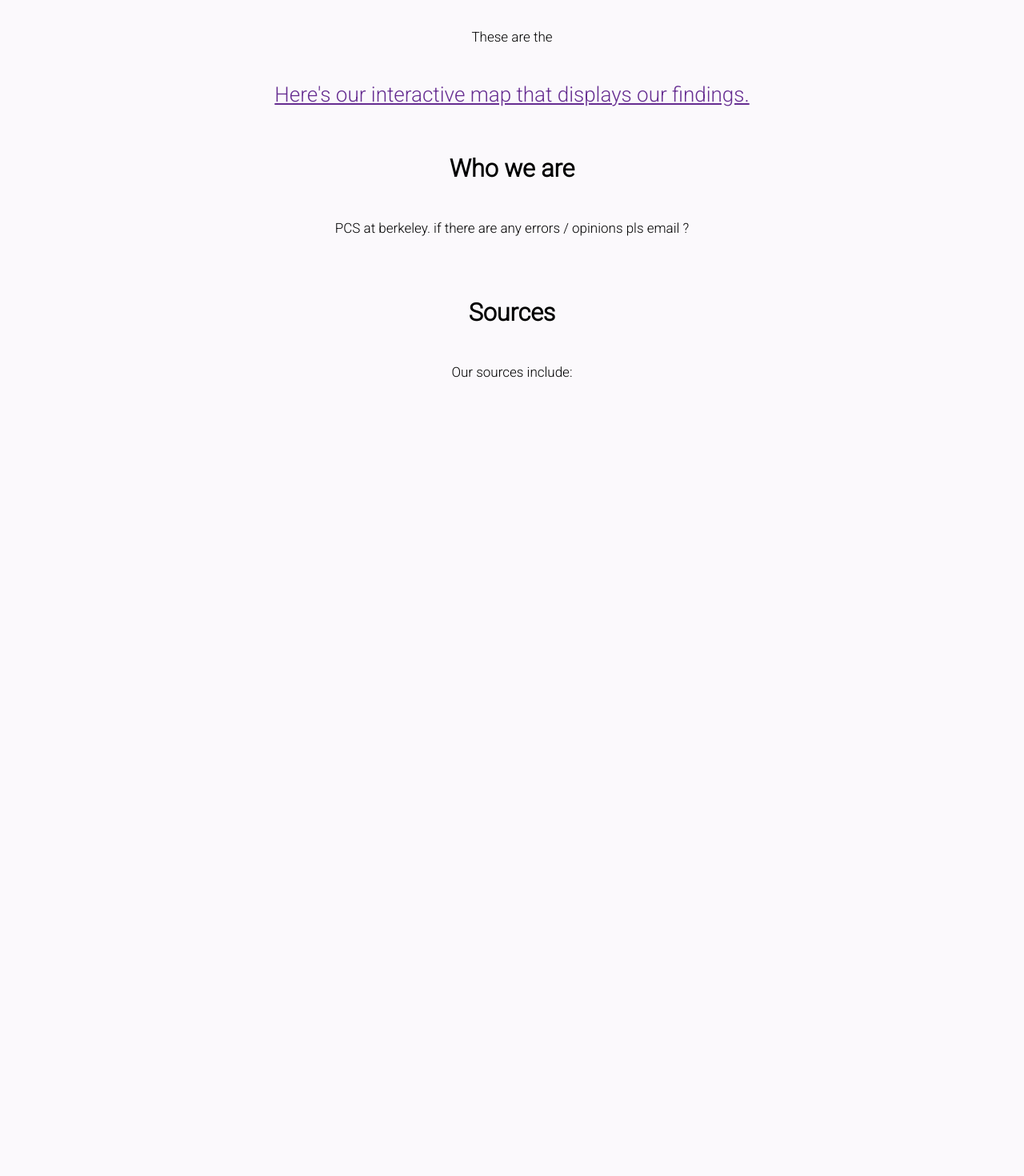
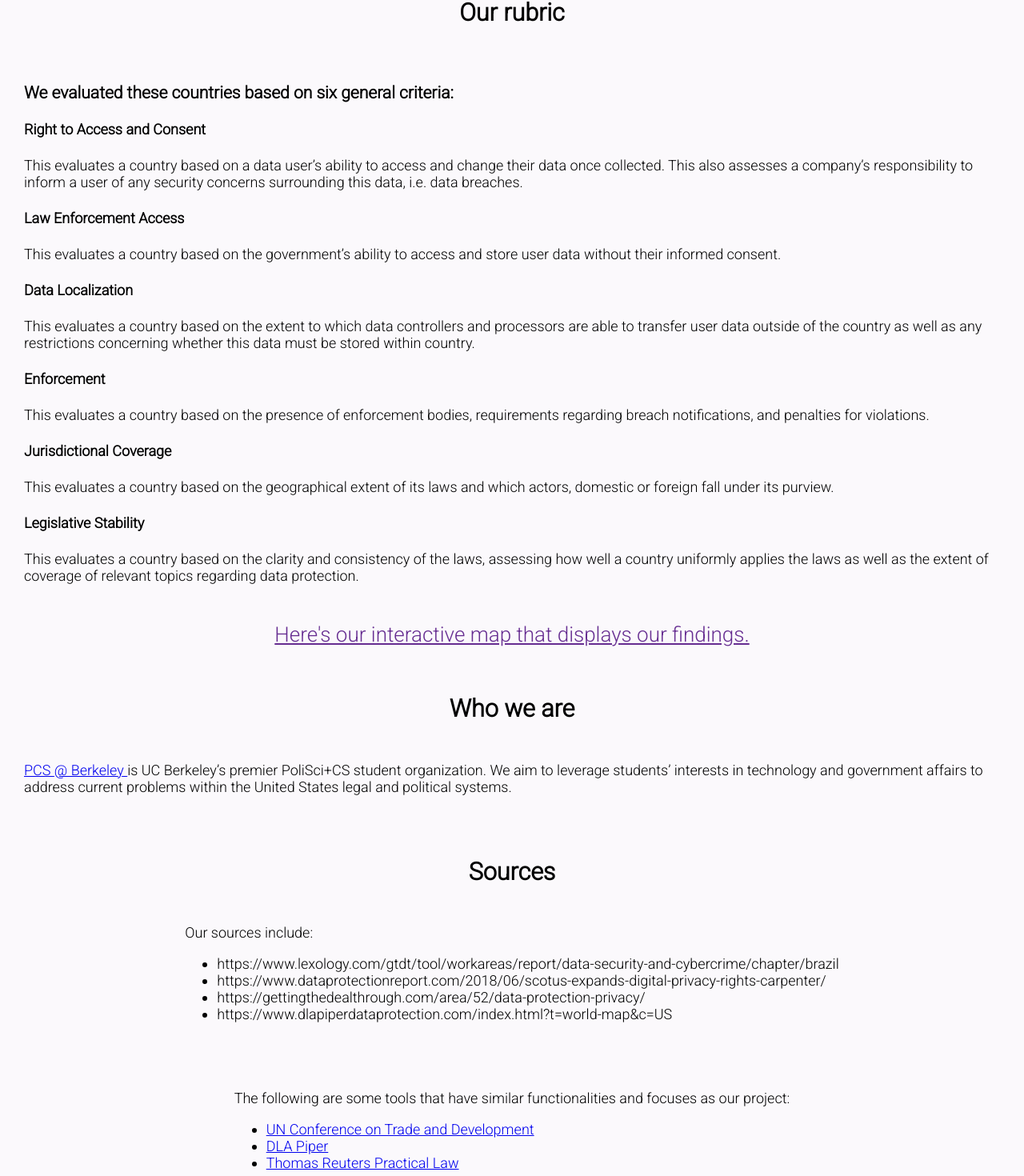
Before and after one commit to PoliticalComputerScience/darp, a React (Create React App) app: page /details in a window 1280 px wide. Shown: the part 368-1838 px from the top of the page at 80% size. Before the commit the page ends 920 px from the top, so only its background shows below. Built offline with nearby package versions, Linux system fonts and the light colour scheme.

Commit message:
Details fixed

```diff
--- a/src/App.css
+++ b/src/App.css
@@ -90,8 +90,8 @@ body {
 }*/
 
 #info {
-  font-size: 17px;
-  text-align: right;
+  font-size: 18px;
+  text-align: left;
 }
 
 .App-link {
--- a/src/Details.js
+++ b/src/Details.js
@@ -17,13 +17,27 @@ class Details extends Component {
             Our process
           </h3>
             <p id="info">
-              To collect this data we
+              To collect this data, we researched legislation, constitutional rights, and regulations regarding data privacy laws across the globe.
+              We found in our research that regions often had similar policies in regards to data protection and privacy law that established regional attitudes and trends in response to this demand to regulate.
+              Our interactive map, which was created using the <a href="https://www.react-simple-maps.io/"> react-simple-maps </a> library, currently displays the data for around 90 countries.
             </p> <br/>
           <h3 id="subhead">
             Our rubric
           </h3>
             <p id="info">
-              These are the
+              <h3> We evaluated these countries based on six general criteria: </h3>
+                <h4> Right to Access and Consent </h4>
+                This evaluates a country based on a data user’s ability to access and change their data once collected. This also assesses a company’s responsibility to inform a user of any security concerns surrounding this data, i.e. data breaches.
+                <h4> Law Enforcement Access </h4>
+                This evaluates a country based on the government’s ability to access and store user data without their informed consent.
+                <h4> Data Localization </h4>
+                This evaluates a country based on the extent to which data controllers and processors are able to transfer user data outside of the country as well as any restrictions concerning whether this data must be stored within country.
+                <h4> Enforcement </h4>
+                This evaluates a country based on the presence of enforcement bodies, requirements regarding breach notifications, and penalties for violations.
+                <h4> Jurisdictional Coverage </h4>
+                This evaluates a country based on the geographical extent of its laws and which actors, domestic or foreign fall under its purview.
+                <h4> Legislative Stability </h4>
+                This evaluates a country based on the clarity and consistency of the laws, assessing how well a country uniformly applies the laws as well as the extent of coverage of relevant topics regarding data protection.
             </p> <br/>
           <Link className="App-link" to="/app">
             Here's our interactive map that displays our findings.
@@ -32,15 +46,29 @@ class Details extends Component {
             Who we are
           </h3>
           <p id="info">
-            PCS at berkeley. if there are any errors / opinions pls email ?
+            <a href="https://pcs.berkeley.edu"> PCS @ Berkeley </a> is UC Berkeley’s premier PoliSci+CS student organization.
+            We aim to leverage students’ interests in technology and government affairs to address current problems within the United States legal and political systems.
           </p> <br/>
           <h3 id="subhead">
             Sources
           </h3>
           <p id="info">
             Our sources include:
+            <ul>
+              <li> https://www.lexology.com/gtdt/tool/workareas/report/data-security-and-cybercrime/chapter/brazil </li>
+              <li> https://www.dataprotectionreport.com/2018/06/scotus-expands-digital-privacy-rights-carpenter/ </li>
+              <li> https://gettingthedealthrough.com/area/52/data-protection-privacy/ </li>
+              <li> https://www.dlapiperdataprotection.com/index.html?t=world-map&c=US </li>
+            </ul>
           </p> <br/>
-
+          <p id="info">
+            The following are some tools that have similar functionalities and focuses as our project:
+            <ul>
+              <li> <a href="https://unctad.org/en/Pages/DTL/STI_and_ICTs/ICT4D-Legislation/eCom-Data-Protection-Laws.aspx"> UN Conference on Trade and Development </a> </li>
+              <li> <a href="https://www.dlapiperdataprotection.com/index.html?t=world-map&c=IN"> DLA Piper </a> </li>
+              <li> <a href="https://uk.practicallaw.thomsonreuters.com/qacompare/report/country/26e6e77a216a406687891798b7ca92ef?comp=pluk&navId=F12B538FCB4C43B0E2921944F12F5D0D&transitionType=Default&contextData=(sc.Default)"> Thomas Reuters Practical Law </a> </li>
+            </ul>
+          </p>
         </header>
       </div>
     );
```
